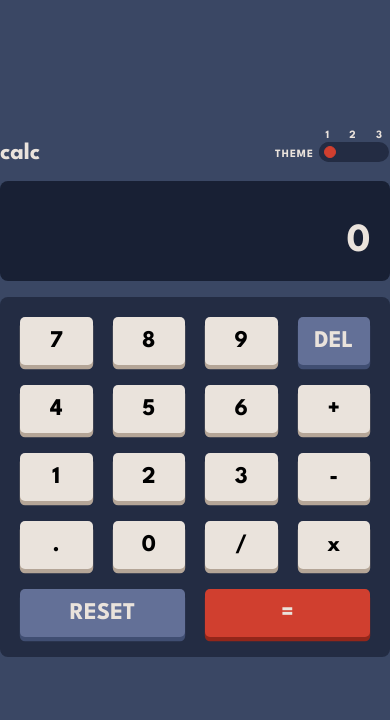
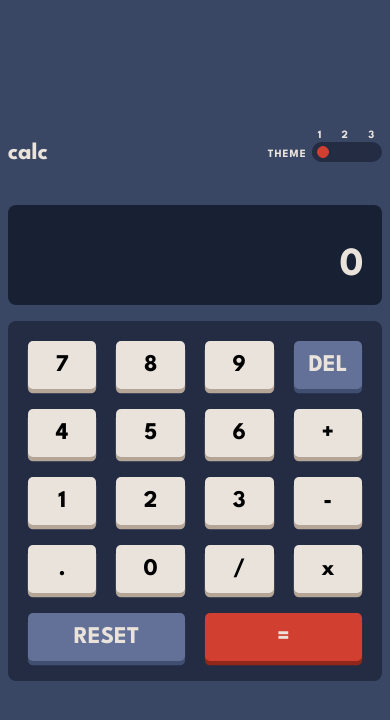
Before and after one commit to XODesigns/calculator-app-main, a plain HTML site: page index.html in a window 390 px wide. Drawn offline with Linux system fonts and the light colour scheme.

Commit message:
update style

```diff
--- a/src/styles/styles.css
+++ b/src/styles/styles.css
@@ -317,11 +317,24 @@ input[type="button"]:hover {
   .calculator-build {
     grid-template-columns: 0fr repeat(4, 1fr) 0fr;
   }
+  .header{
+    padding:0 2%;
+  }
+
+  .calculator{
+    padding: 10% 2%;
+  }
 
 }
 @media only screen and (max-width:500px) {
   .calculator-build {
     grid-template-columns: 0fr repeat(4, 1fr) 0fr;
   }
+.header {
+  padding: 0 2%;
+}
+    .calculator {
+      padding: 10% 2%;
+    }
 
 }
```
